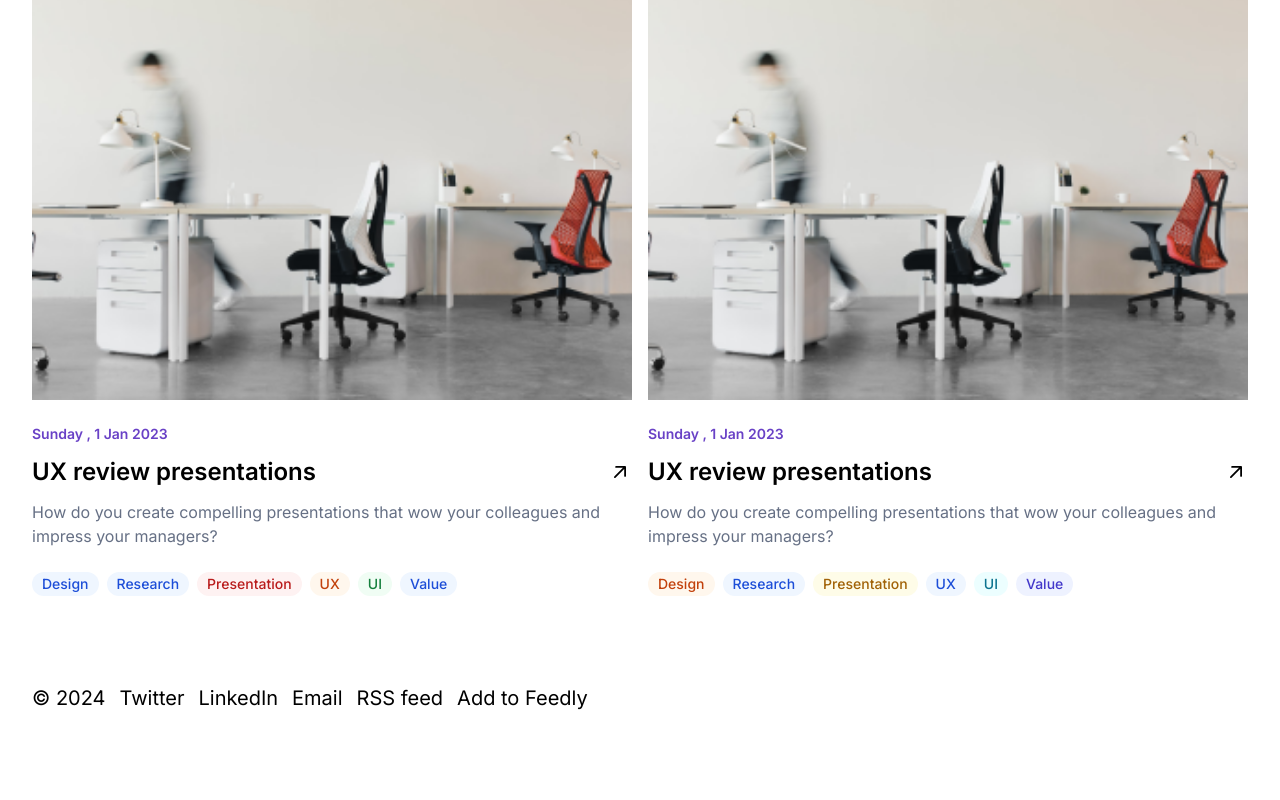
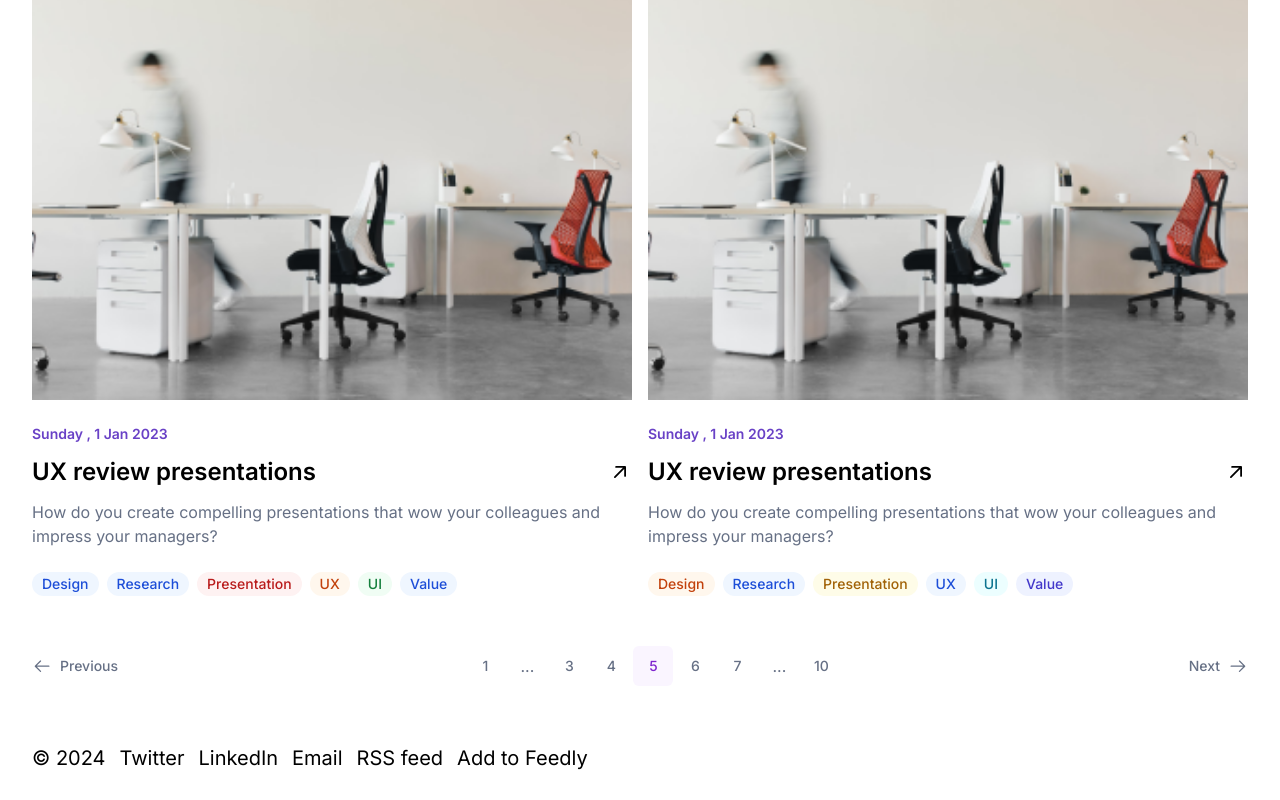
Before and after one commit to VitaPasser/passer-blog, a Next.js app: page / in a window 1280 px wide. Shown: the part 3157-3957 px from the top of the page. Before the commit the page ends 3897 px from the top, so only its background shows below. Built offline with nearby package versions, Linux system fonts and the light colour scheme.

Commit message:
adding pagination

```diff
--- /dev/null
+++ b/src/app/components/Pagination.tsx
@@ -0,0 +1,84 @@
+'use client'
+import Link from 'next/link';
+import React from 'react';
+import { GoArrowLeft } from "react-icons/go";
+import { GoArrowRight } from "react-icons/go";
+
+const Pagination = ({
+    currentPage,
+    totalPages
+}: {
+    currentPage: number;
+    totalPages: number;
+}) => {
+
+    const getPageNumbers = () => {
+        if (totalPages <= 6) {
+            return Array.from({ length: totalPages }, (_, index) => index + 1);
+        }
+
+        const pages = new Set<number>();
+        pages.add(1);
+        pages.add(totalPages);
+
+        for (let i = -2; i < 3; i++) {
+            const page = currentPage + i;
+            if (page > 1 && page < totalPages) {
+                pages.add(page);
+            }
+        }
+
+        return Array.from(pages).sort((a, b) => a - b);
+    };
+
+    const pagesToDisplay = getPageNumbers();
+
+    return (
+        <div className="flex flex-col md:flex-row md:justify-between items-center justify-center gap-5 pt-5">
+            <Link
+                href={"/" + (currentPage - 1)}
+                className={"flex flex-row gap-2 text-sm font-medium text-pale-sky items-center " + (currentPage === 1 ? "pointer-events-none" : "")}
+                aria-disabled={currentPage === 1}
+                tabIndex={currentPage === 1 ? -1 : undefined}
+            >
+                <GoArrowLeft className='w-5 h-5' />
+                <p>
+                    Previous
+                </p>
+            </Link>
+
+            <div className="flex gap-[2px]">
+                {pagesToDisplay.map((page, index, array) => (
+                    <React.Fragment key={page}>
+                        {index > 0 && page !== array[index - 1] + 1 && (
+                            <span className="aspect-square items-center flex align-middle justify-center w-[40px] text-pale-sky">...</span>
+                        )}
+                        <Link
+                            href={"/" + page}
+                            className={`flex items-center justify-center aspect-square w-[40px] text-sm font-medium rounded-md ${page === currentPage
+                                ? 'bg-purple-50 text-purple-700 dark:bg-slate-50 dark:text-slate-700'
+                                : 'bg-white dark:bg-haiti text-pale-sky dark:text-white hover:bg-gray-100 dark:hover:bg-gray-700'
+                                }`}
+                        >
+                            {page}
+                        </Link>
+                    </React.Fragment>
+                ))}
+            </div>
+
+            <Link
+                href={"/" + (currentPage + 1)}
+                className={"flex flex-row gap-2 text-sm font-medium text-pale-sky items-center " + (currentPage === totalPages ? "pointer-events-none" : "")}
+                aria-disabled={currentPage === totalPages}
+                tabIndex={currentPage === totalPages ? -1 : undefined}
+            >
+                <p>
+                    Next
+                </p>
+                <GoArrowRight className='w-5 h-5' />
+            </Link>
+        </div>
+    );
+};
+
+export default Pagination;
--- a/src/app/components/Tag.tsx
+++ b/src/app/components/Tag.tsx
@@ -35,10 +35,8 @@ const setRandomColors = (
 }
 
 const Tag = ({
-    key,
     tag
 }: {
-    key: number,
     tag: string
 }) => {
 
@@ -52,7 +50,6 @@ const Tag = ({
     return (
         <p
             className={`rounded-full px-[10px] py-[2px] ${colorBgTag} ${colorTextTag} text-sm font-medium`}
-            key={key}
         > {tag}</p>
     )
 }
--- a/src/app/page.tsx
+++ b/src/app/page.tsx
@@ -3,6 +3,7 @@ import Footer from './components/Footer';
 import Header from './components/Header';
 import RecentBlogPosts from './components/BlogPosts/RecentBlogPosts';
 import BlogPosts from './components/BlogPosts/BlogPosts';
+import Pagination from './components/Pagination';
 
 export default function Home() {
   const posts: MiniaturePost[] = Array(4).fill(
@@ -26,6 +27,7 @@ export default function Home() {
       <main className='px-8'>
         <RecentBlogPosts posts={posts}>Recent blog posts</RecentBlogPosts>
         <BlogPosts posts={posts2}>All blog posts</BlogPosts>
+        <Pagination currentPage={5} totalPages={10} />
       </main>
       <Footer />
     </div>
```
